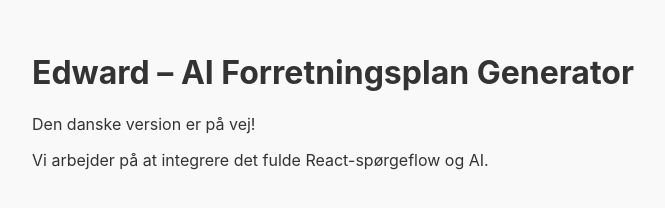
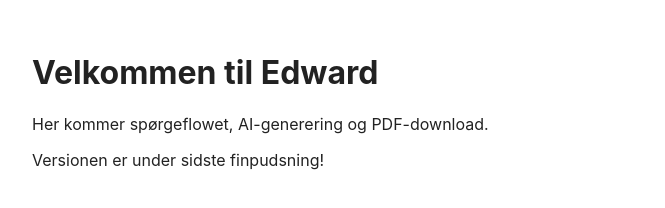
Before and after one commit to casperulrich1/Edward, a plain HTML site: page index.html in a window 1280 px wide. Shown: the whole page, without its empty margins (0-665 px from the left). Drawn offline with Linux system fonts and the light colour scheme.

Commit message:
Add files via upload

```diff
--- a/bundle.js
+++ b/bundle.js
@@ -1,5 +1,5 @@
 document.getElementById("root").innerHTML = `
-  <h1>Edward – AI Forretningsplan Generator</h1>
-  <p>Den danske version er på vej!</p>
-  <p>Vi arbejder på at integrere det fulde React-spørgeflow og AI.</p>
+  <h1>Velkommen til Edward</h1>
+  <p>Her kommer spørgeflowet, AI-generering og PDF-download.</p>
+  <p>Versionen er under sidste finpudsning!</p>
 `;
--- a/index.html
+++ b/index.html
@@ -3,13 +3,13 @@
 <head>
   <meta charset="UTF-8" />
   <meta name="viewport" content="width=device-width, initial-scale=1.0"/>
-  <title>Edward – Din AI Forretningsplan</title>
+  <title>Edward – AI Forretningsplan Generator</title>
   <link rel="stylesheet" href="styles.css" />
   <script defer src="bundle.js"></script>
 </head>
 <body>
   <div id="root">
-    <h2>Indlæser Edward...</h2>
+    <h2>Indlæser Edward AI Generator...</h2>
   </div>
 </body>
 </html>
--- a/styles.css
+++ b/styles.css
@@ -3,6 +3,6 @@ body {
   font-family: -apple-system, BlinkMacSystemFont, sans-serif;
   margin: 0;
   padding: 2rem;
-  background: #f9f9f9;
-  color: #333;
+  background: #ffffff;
+  color: #222;
 }
```
